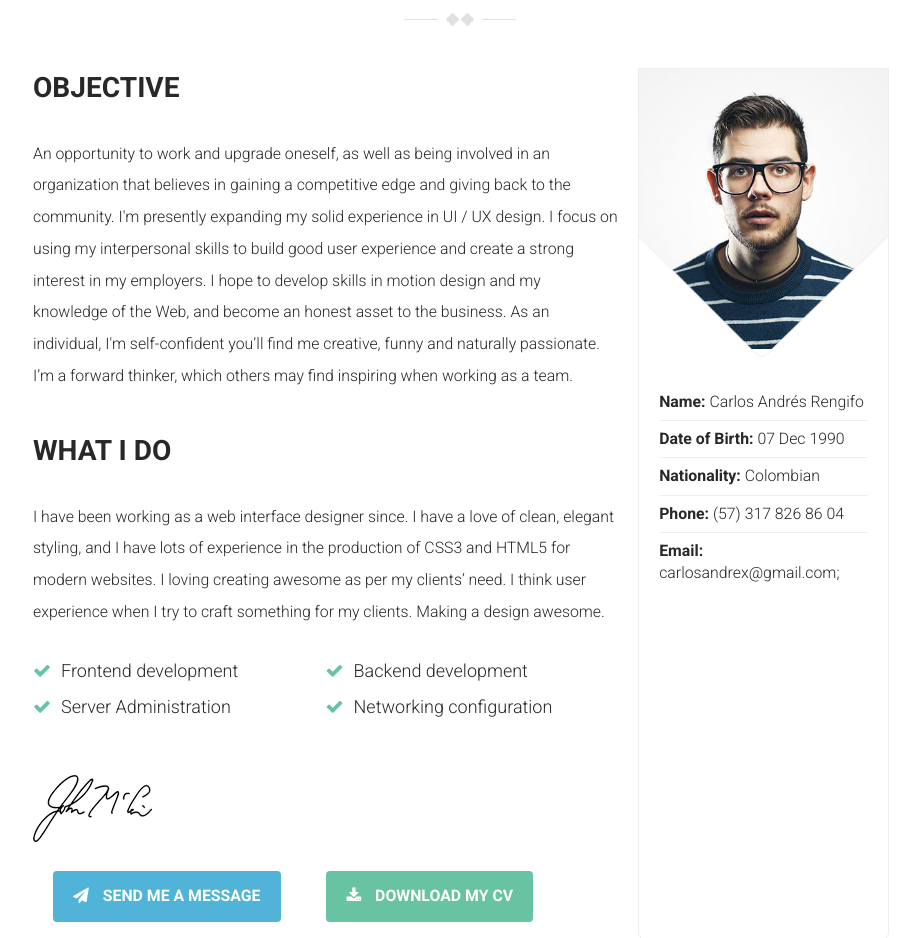
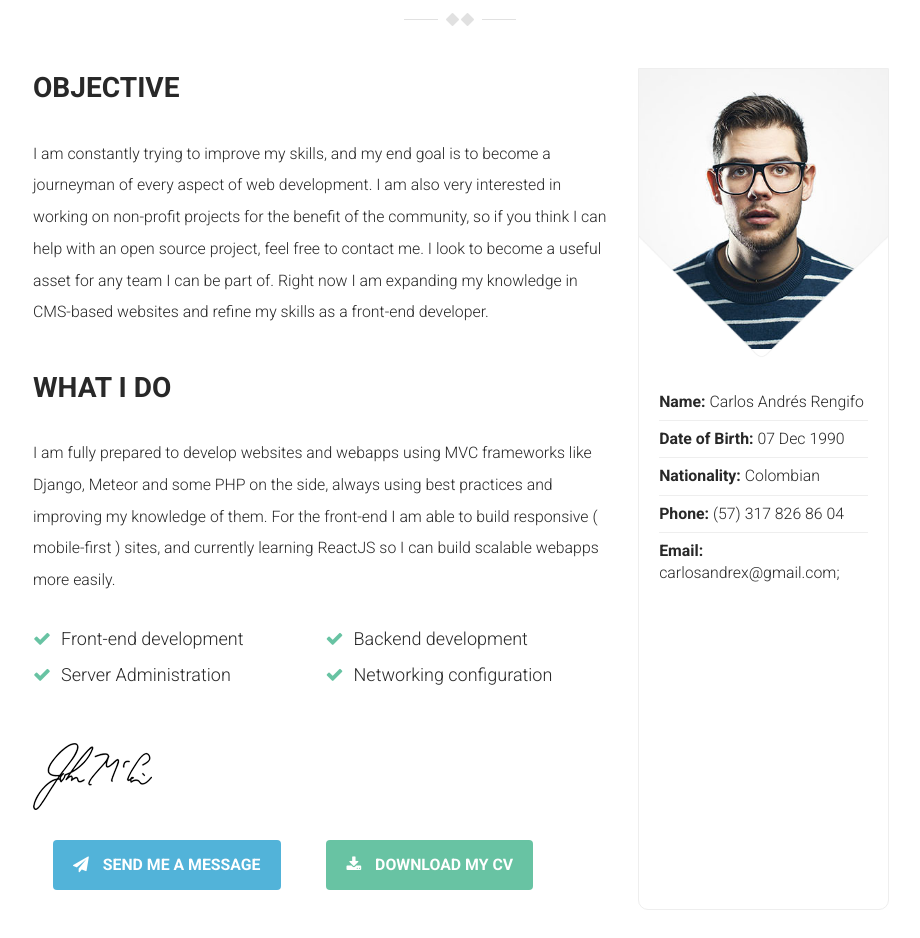
Before and after one commit to andresburns/andresburns.github.io, a website: page index.html in a window 1280 px wide. Shown: the part 1080-2018 px from the top of the page, without its empty margins (179-1099 px from the left). Drawn offline with Linux system fonts and the light colour scheme.

Commit message:
add content for bio section

```diff
--- a/index.html
+++ b/index.html
@@ -53,13 +53,13 @@
 				<article class="description--bio bio">
 					<section class="bio--section">
 						<h3 class="bio--title wow fadeInUp">OBJECTIVE</h3>
-						<p class="bio--body wow fadeInUp">An opportunity to work and upgrade oneself, as well as being involved in an organization that believes in gaining a competitive edge and giving back to the community. I'm presently expanding my solid experience in UI / UX design. I focus on using my interpersonal skills to build good user experience and create a strong interest in my employers. I hope to develop skills in motion design and my knowledge of the Web, and become an honest asset to the business. As an individual, I'm self-confident you’ll find me creative, funny and naturally passionate. I’m a forward thinker, which others may find inspiring when working as a team.</p>
+						<p class="bio--body wow fadeInUp">I am constantly trying to improve my skills, and my end goal is to become a journeyman of every aspect of web development. I am also very interested in working on non-profit projects for the benefit of the community, so if you think I can help with an open source project, feel free to contact me. I look to become a useful asset for any team I can be part of. Right now I am expanding my knowledge in CMS-based websites and refine my skills as a front-end developer.</p>
 					</section>
 					<section class="bio--section wow fadeInUp">
 						<h3 class="bio--title">WHAT I DO</h3>
-						<p class="bio--body">I have been working as a web interface designer since. I have a love of clean, elegant styling, and I have lots of experience in the production of CSS3 and HTML5 for modern websites. I loving creating awesome as per my clients’ need. I think user experience when I try to craft something for my clients. Making a design awesome.</p>
+						<p class="bio--body">I am fully prepared to develop websites and webapps using MVC frameworks like Django, Meteor and some PHP on the side, always using best practices and improving my knowledge of them. For the front-end I am able to build responsive ( mobile-first ) sites, and currently learning ReactJS so I can build scalable webapps more easily.</p>
 						<ul class="abilities-list wow fadeInUp">
-							<li>Frontend development</li>
+							<li>Front-end development</li>
 							<li>Backend development</li>
 							<li>Server Administration</li>
 							<li>Networking configuration</li>
@@ -68,7 +68,7 @@
 							<img src="dist/img/sign.png" alt="Signature">
 						</div>
 						<div class="about-buttons">
-							<a href="" class="about-buttons--btn msg">
+							<a href="#contact" class="about-buttons--btn msg">
 								<i class="fa fa-paper-plane about-buttons--icon"></i> SEND ME A MESSAGE
 							</a>
 							<a href="" class="about-buttons--btn cv">
```
